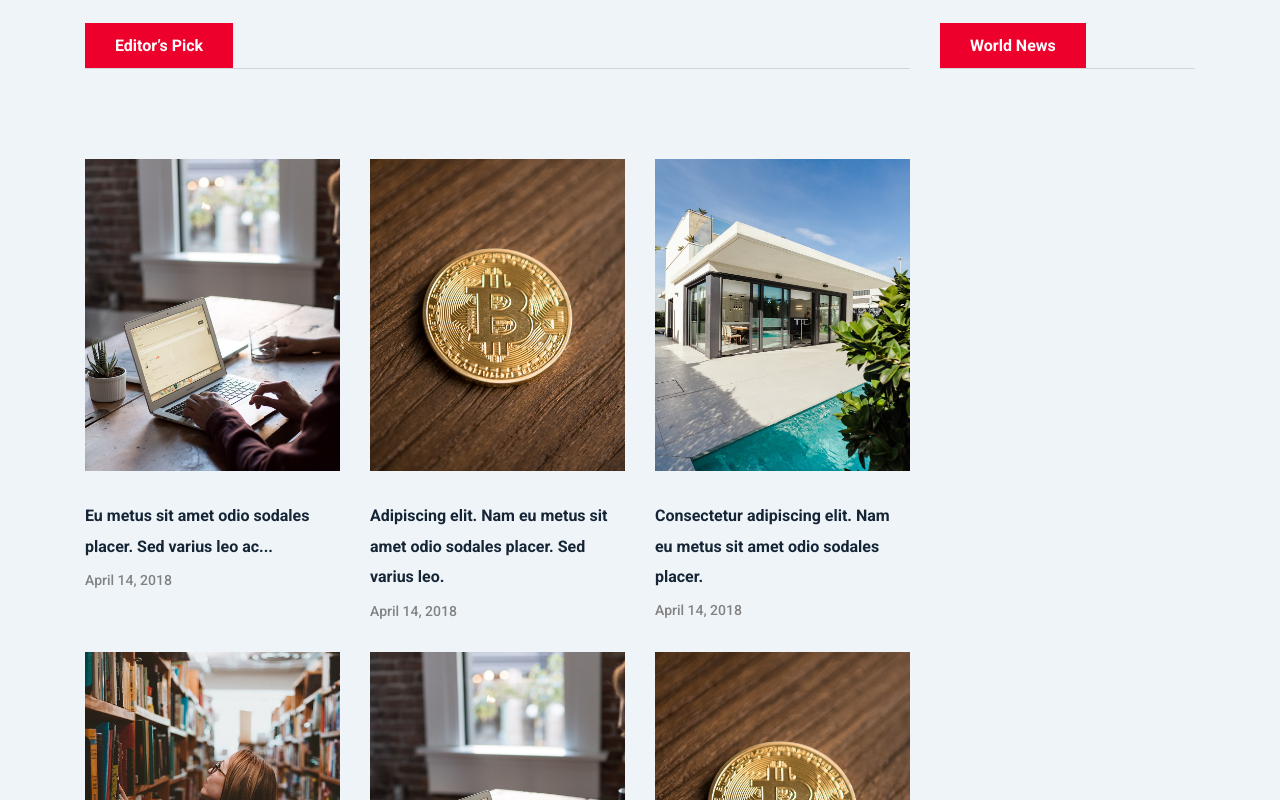
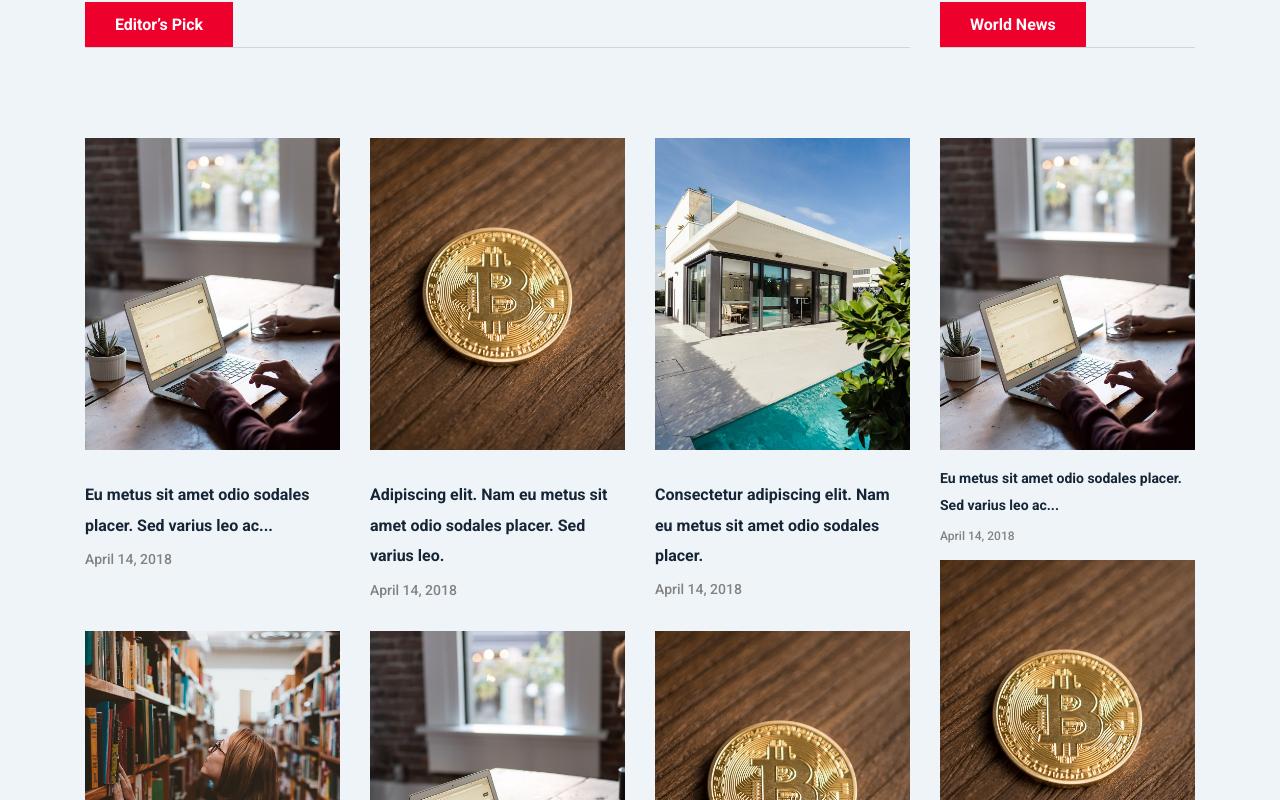
Before and after one commit to Consatanos/newspaper, a React (Create React App) app: page / in a window 1280 px wide. Shown: the part 2460-3260 px from the top of the page. Built offline with nearby package versions, Linux system fonts and the light colour scheme; a web font is replaced by a local one.

Commit message:
add news minicard

```diff
--- a/src/components/news/index.js
+++ b/src/components/news/index.js
@@ -1,7 +1,9 @@
 import NewsAside from './news-aside';
 import NewsCard from './news-card';
+import NewsMinicard from './news-minicard';
 
 export {
   NewsAside,
-  NewsCard
+  NewsCard,
+  NewsMinicard
 };
--- /dev/null
+++ b/src/components/news/news-minicard.js
@@ -0,0 +1,24 @@
+import React from 'react';
+import { Link } from 'react-router-dom';
+
+const NewsMinicard = (props) => {
+  const { date, title, imageUrl } = props;
+
+  return (
+    <div className="single-blog-post style-2">
+      <div className="post-thumb">
+        <Link to="/"><img src={`img/${imageUrl}`} alt="" /></Link>
+      </div>
+      <div className="post-data">
+        <Link to="/" className="post-title">
+          <h6>{title}</h6>
+        </Link>
+        <div className="post-meta">
+          <div className="post-date"><Link to="/">{date}</Link></div>
+        </div>
+      </div>
+    </div>
+  )
+};
+
+export default NewsMinicard;
--- a/src/components/pages/home.js
+++ b/src/components/pages/home.js
@@ -3,14 +3,12 @@ import { SectionHeader } from '../section';
 import FooterAdd from '../footer-add';
 import VideoContainer from '../../containers/video-container';
 import { PostMinicardContainer, PostAsideContainer } from '../../containers/post-container';
-import { NewsAsideContainer, NewsCardContainer } from '../../containers/news-container';
+import { NewsAsideContainer, NewsCardContainer, NewsMinicardContainer } from '../../containers/news-container';
 import { FormNewsletter } from '../form';
 
 const Home = () => {
   return (
     <>
-      HOME PAGE
-
       {/* Featured Post Area */}
       <div className="featured-post-area">
         <div className="container">
@@ -64,7 +62,7 @@ const Home = () => {
             <div className="col-12 col-md-5 col-lg-3">
               <SectionHeader
                 title="World News" />
-
+              <NewsMinicardContainer />
             </div>
           </div>
         </div>
--- a/src/containers/news-container/index.js
+++ b/src/containers/news-container/index.js
@@ -1,7 +1,9 @@
 import NewsAsideContainer from './news-aside-container';
 import NewsCardContainer from './news-card-container';
+import NewsMinicardContainer from './news-minicard-containers';
 
 export {
   NewsAsideContainer,
-  NewsCardContainer
+  NewsCardContainer,
+  NewsMinicardContainer
 };
--- /dev/null
+++ b/src/containers/news-container/news-minicard-containers.js
@@ -0,0 +1,58 @@
+import React, { Component } from 'react';
+import { connect } from 'react-redux';
+import { compose } from 'redux';
+
+import { withInfoService } from '../../components/hoc';
+import { NewsMinicard } from '../../components/news';
+
+class NewsMinicardContainer extends Component {
+  componentDidMount() {
+    const { infoListService, loadingNews } = this.props;
+    infoListService.getInfo('news')
+      .then((data) => {
+        loadingNews(data)
+      });
+  };
+
+  render() {
+    const { news } = this.props;
+    return (
+      <>
+        {
+          news.slice(-4).reverse().map((item) => {
+            const { id, date, title, imageUrl } = item;
+            return (
+              <NewsMinicard
+                key={id}
+                title={title}
+                date={date}
+                imageUrl={imageUrl} />
+            )
+          })
+        }
+      </>
+    )
+  };
+};
+
+const mapStateToProps = ({ news }) => {
+  return {
+    news
+  };
+};
+
+const mapDispatchToProps = (dispatch) => {
+  return {
+    loadingNews: (news) => {
+      dispatch({
+        type: 'LOADING_NEWS',
+        payload: news
+      })
+    }
+  };
+};
+
+export default compose(
+  withInfoService(),
+  connect(mapStateToProps, mapDispatchToProps)
+)(NewsMinicardContainer);
```
